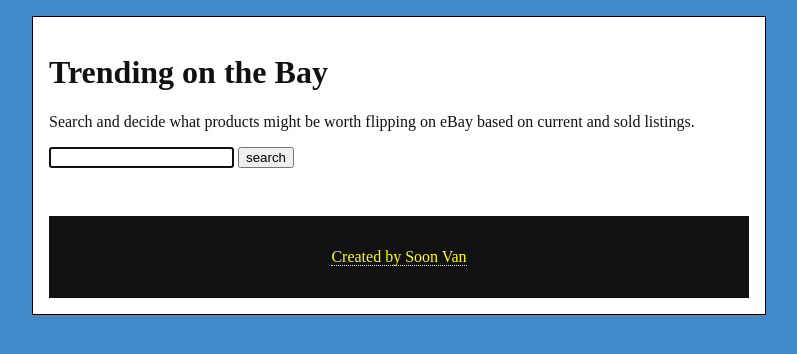
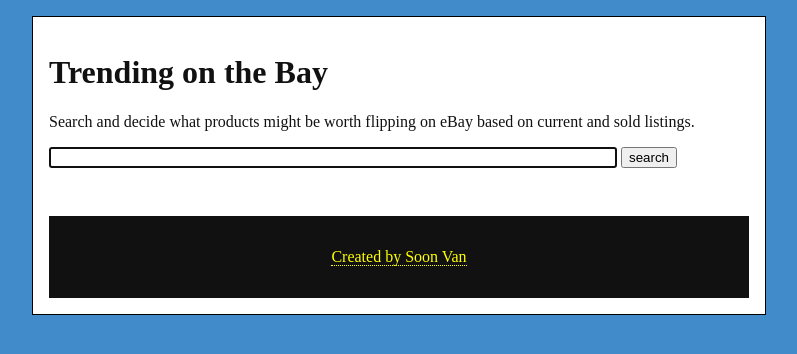
Before and after one commit to randomecho/trending-on-the-bay, a Flask app: page / in a window 1280 px wide. Shown: the top 354 px of the page, without its empty margins (241-1038 px from the left). Run offline with Flask 2, Linux system fonts and the light colour scheme; parts of the project's set-up code (start-up, migrations or seed data) failed here and were passed over.

Commit message:
Stretch out search field to show more keywords

```diff
--- a/templates/base.html
+++ b/templates/base.html
@@ -35,6 +35,10 @@
 footer a {
   color: #ff0;
 }
+
+input[type="text"] {
+  width: 80%;
+}
 </style>
 </head><body>
 <div id="app">
```
